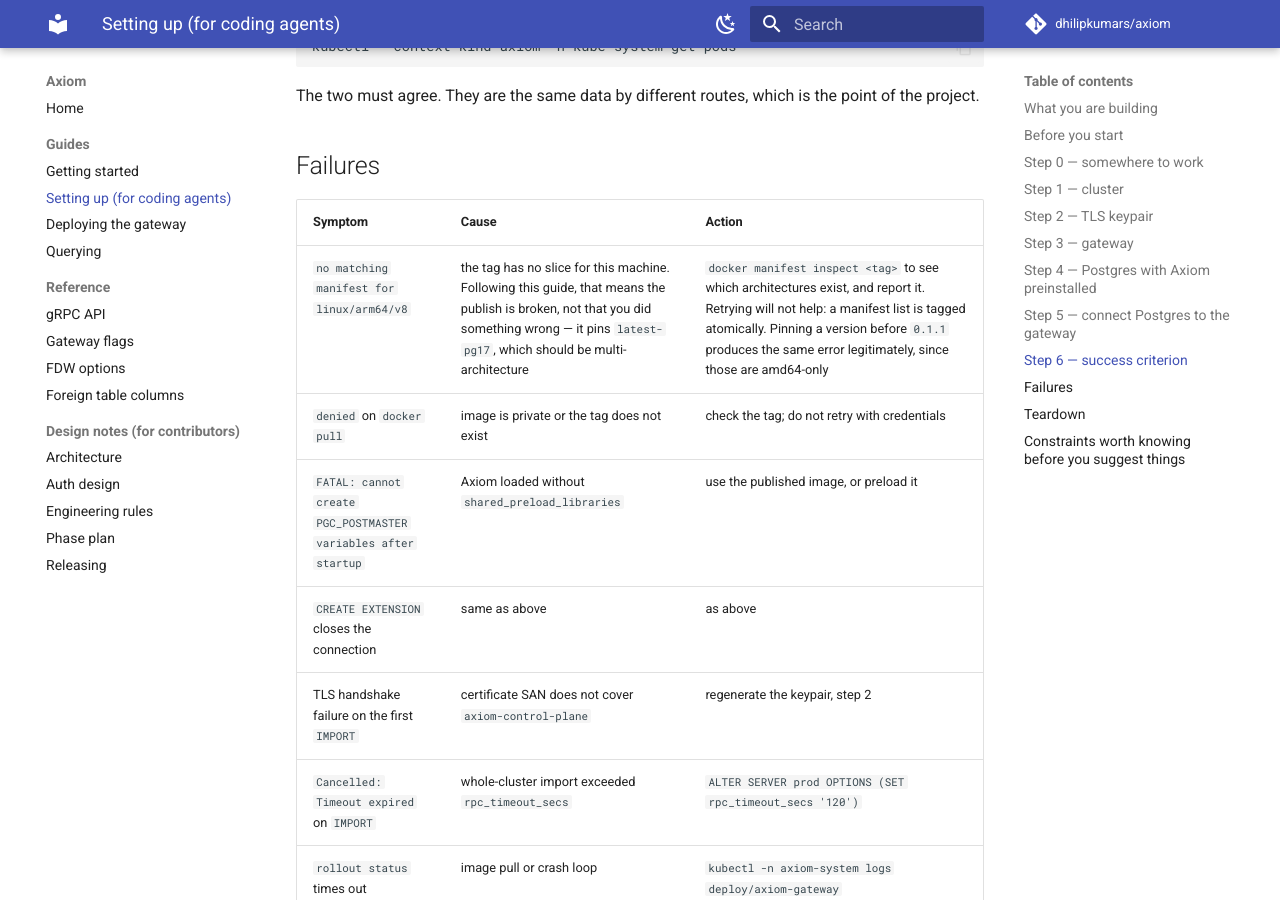
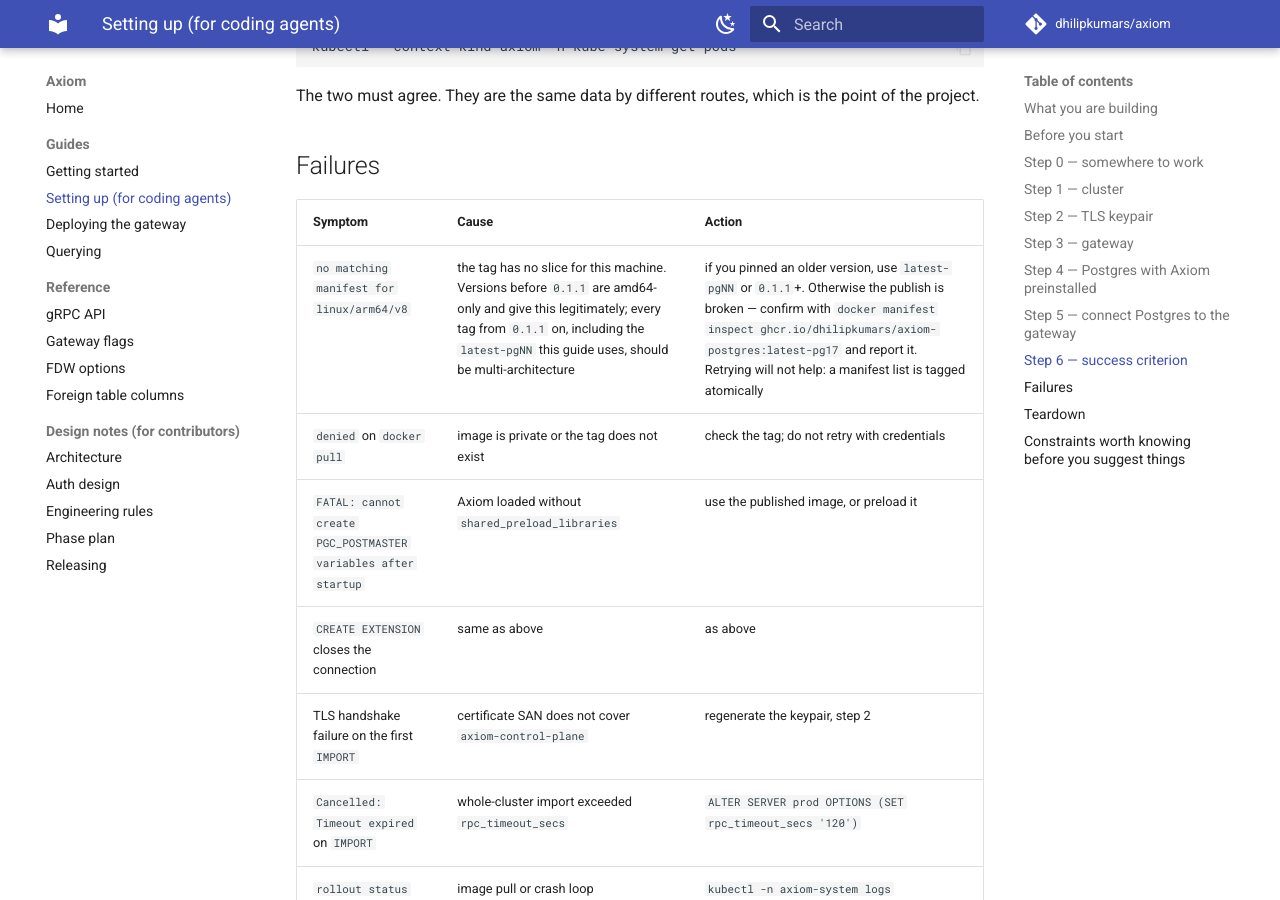
Before and after one commit to dhilipkumars/axiom, an MkDocs documentation site: the page built from docs/guides/for-agents.md, in a window 1280 px wide and 900 px high, scrolled down 5335 px. Built offline with MkDocs 1.6.1 and Material for MkDocs 9.7.7, drawn with Linux system fonts in a browser that asks for light colours; comment, search, counter and statistics services are not loaded.

Commit message:
Give the agent guide a command it can actually run
Review round, three findings, all correct.

The failure row told the reader to run `docker manifest inspect <tag>`.
That is not valid: the argument needs a repository, not a tag on its own,
so an agent following the guide literally meets a resolution error while
diagnosing a different error. It now names the full reference, which was
checked by running it -- it reports amd64 and arm64.

The same row had lost its remediation. Rewriting it to explain that a
broken publish is the likely cause dropped the action for the one case a
reader can actually fix, pinning an old version. Cause and action are
back in their own columns, with the fixable case first.

`wf` was assigned without `local` inside wait_for_image. `fail` exits
immediately so nothing observes the leak, but the function declares its
other three variables local and this one quietly was not.

The workflow was chosen by matching the reference against
`*axiom-gateway*`. E2E_INSTALL_GATEWAY can point the gate at any
reference, and a fork or internal registry would not contain that
substring -- so a missing arm64 gateway manifest would have sent the
reader to postgres-image.yml. It compares against $GW_IMAGE, which is the
thing actually being described.

Also confirmed rather than assumed, since the row asserts it: the merge
step assembles the manifest list in a single `imagetools create`, and
pointing a tag at an index is an atomic PUT, so a tag that resolves
without an arm64 slice will not gain one by waiting. Not retrying is
correct.

Co-Authored-By: Claude Opus 5 <noreply@anthropic.com>

```diff
--- a/docs/guides/for-agents.md
+++ b/docs/guides/for-agents.md
@@ -274,7 +274,7 @@ point of the project.
 
 | Symptom | Cause | Action |
 | --- | --- | --- |
-| `no matching manifest for linux/arm64/v8` | the tag has no slice for this machine. Following this guide, that means the publish is broken, not that you did something wrong — it pins `latest-pg17`, which should be multi-architecture | `docker manifest inspect <tag>` to see which architectures exist, and report it. Retrying will not help: a manifest list is tagged atomically. Pinning a version before `0.1.1` produces the same error legitimately, since those are amd64-only |
+| `no matching manifest for linux/arm64/v8` | the tag has no slice for this machine. Versions before `0.1.1` are amd64-only and give this legitimately; every tag from `0.1.1` on, including the `latest-pgNN` this guide uses, should be multi-architecture | if you pinned an older version, use `latest-pgNN` or `0.1.1`+. Otherwise the publish is broken — confirm with `docker manifest inspect ghcr.io/dhilipkumars/axiom-postgres:latest-pg17` and report it. Retrying will not help: a manifest list is tagged atomically |
 | `denied` on `docker pull` | image is private or the tag does not exist | check the tag; do not retry with credentials |
 | `FATAL: cannot create PGC_POSTMASTER variables after startup` | Axiom loaded without `shared_preload_libraries` | use the published image, or preload it |
 | `CREATE EXTENSION` closes the connection | same as above | as above |
```
Also changed, not shown: 1 other file.
